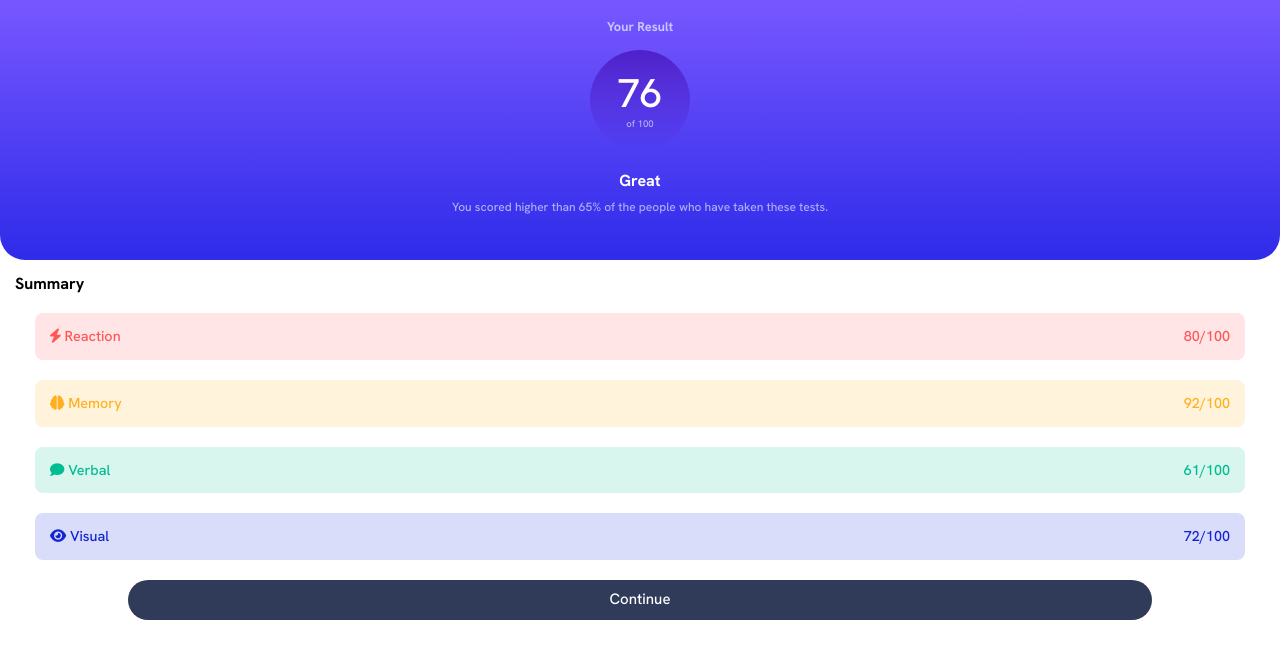
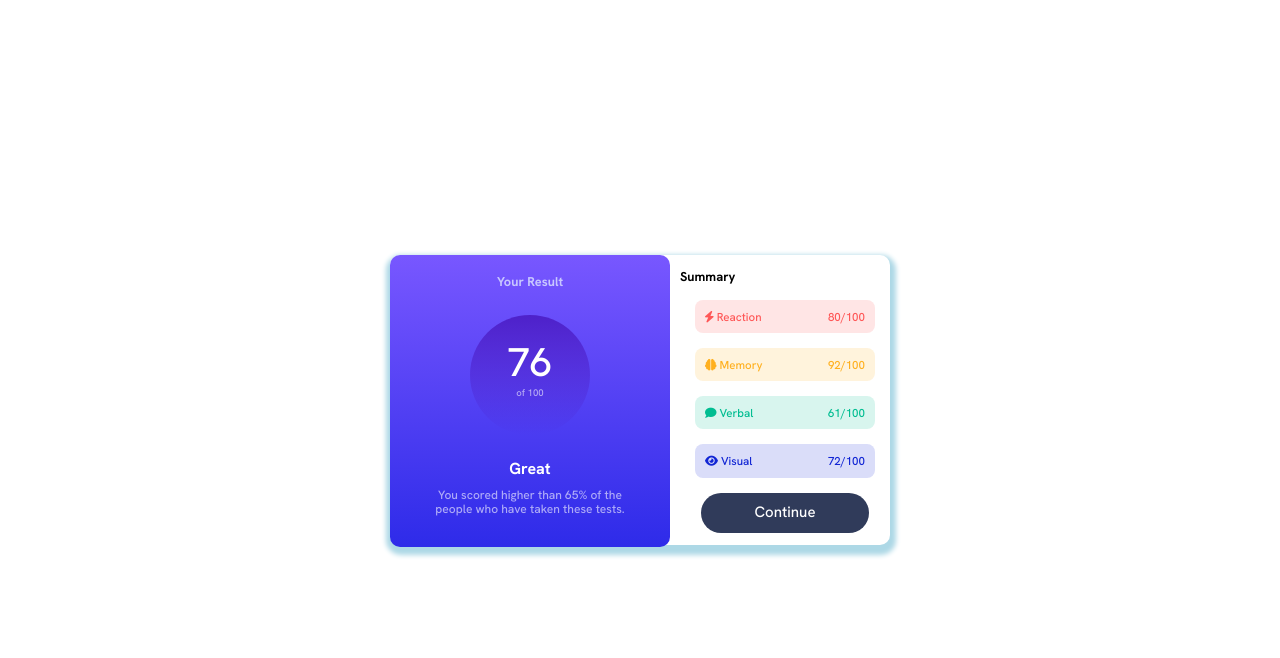
Before and after one commit to welitoncoutinho/meus-projetos-de-html-css, a plain HTML site: page componente-resumo-resutados/index.html in a window 1280 px wide. Drawn offline with Linux system fonts and the light colour scheme.

Commit message:
terminei

```diff
--- /dev/null
+++ b/componente-resumo-resutados/css/midiaquerie.css
@@ -0,0 +1,47 @@
+@charset "UTF-8";
+
+@media screen and (min-width: 768px) {
+    main {
+        height: 290px;
+        width: 500px;
+        position: absolute;
+        top: 50%;
+        left: 50%;
+        transform: translate(-50%, -50%);
+        border-radius: 10px;
+        box-shadow: 1px 5px 5px 5px lightblue;
+    }
+
+    section#resultado{
+        height: 87%;
+        width: 42%;
+        float: left;
+        border-radius: 10px;
+    }
+
+    section#resultado #result {
+        width: 120px;
+        height: 120px;
+        margin-top: 25px;
+        margin-bottom: 25px;
+    }
+
+    section#resulmo{
+        width: 42%;
+        height: 80%;
+        float: right;
+        font-size: 0.8em;
+        margin: 15px 0 0 0;
+    }
+
+    section#resulmo ul li {
+        padding: 10px;
+        margin: 15px;
+    }
+
+    button {
+        height: 20px;
+    }
+
+
+}
--- a/componente-resumo-resutados/css/style.css
+++ b/componente-resumo-resutados/css/style.css
@@ -124,7 +124,7 @@ section#resulmo span.direita {
     color: var(--Cobalt-blue);
 }
 
-main > button{
+main button{
     background: hsl(224, 30%, 27%);
     border-radius: 45px;
     border: none;
@@ -136,3 +136,7 @@ main > button{
     transform: translate(-50%);
     width: 80%;
 }
+
+button:hover {
+    background: linear-gradient(to bottom, var(--gradient1));
+}
--- a/componente-resumo-resutados/index.html
+++ b/componente-resumo-resutados/index.html
@@ -7,6 +7,8 @@
     <link rel="shortcut icon" href="imagens/favicon-32x32.png" type="image/x-icon">
     <!-- Meu estilo CSS -->
     <link rel="stylesheet" href="css/style.css">
+    <!-- mediaquerie -->
+    <link rel="stylesheet" href="css/midiaquerie.css">
 
     <!-- Normalize -->
     <link rel="stylesheet" href="css/normalize.css">
@@ -34,9 +36,9 @@
                 <li id="verde"><i class="fas fa-comment"></i> Verbal <span class="direita">61/100</span></li>
                 <li id="azul"><i class="fas fa-eye"></i> Visual <span class="direita">72/100</span></li>
             </ul>
-            <!-- <i class="fa fa-camera-retro"></i> fa fa-camera-retro -->
+            <button>Continue</button>
         </section>
-        <button>Continue</button>
+
     </main>
 </body>
 </html>
```
